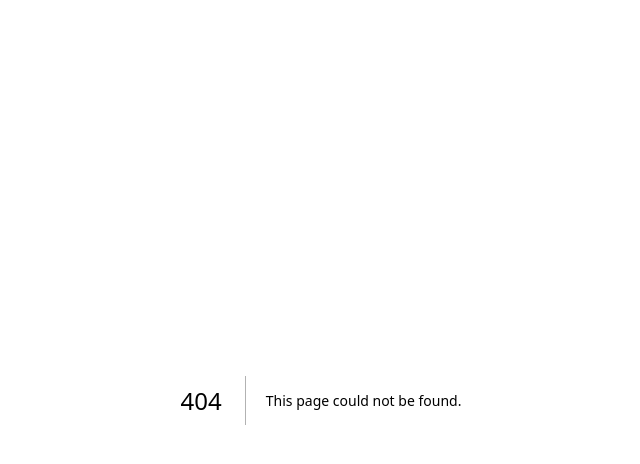
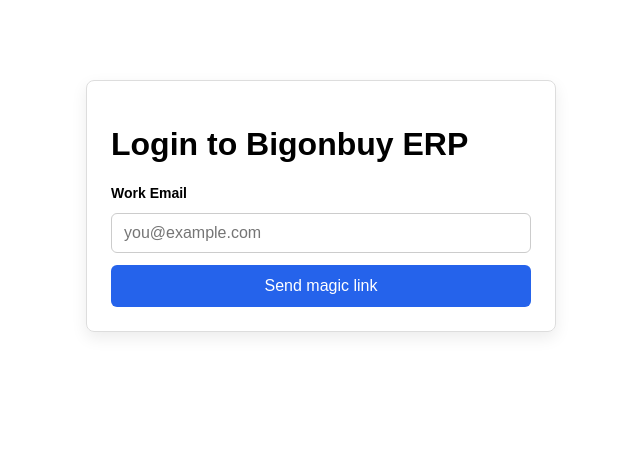
Before and after one commit to sandeep-megaska/bigonbuy-erp, a Next.js app: page /login in a window 1280 px wide. Before the commit this address had no page. Shown: the top 464 px of the page, without its empty margins (319-959 px from the left). Built offline with nearby package versions, Linux system fonts and the light colour scheme; no server answers.

Commit message:
Create login.js

```diff
--- /dev/null
+++ b/pages/login.js
@@ -0,0 +1,131 @@
+import { useEffect, useState } from 'react';
+import { useRouter } from 'next/router';
+import { supabase } from '../lib/supabaseClient';
+
+export default function Login() {
+  const router = useRouter();
+  const [email, setEmail] = useState('');
+  const [message, setMessage] = useState('');
+  const [error, setError] = useState('');
+  const [checkingSession, setCheckingSession] = useState(true);
+  const [submitting, setSubmitting] = useState(false);
+
+  useEffect(() => {
+    let active = true;
+    supabase.auth.getSession().then(({ data }) => {
+      if (!active) return;
+      if (data.session) {
+        router.replace('/erp');
+      } else {
+        setCheckingSession(false);
+      }
+    });
+
+    const {
+      data: authListener,
+    } = supabase.auth.onAuthStateChange((event, session) => {
+      if (!active) return;
+      if (session && event === 'SIGNED_IN') {
+        router.replace('/erp');
+      }
+    });
+
+    return () => {
+      active = false;
+      authListener.subscription.unsubscribe();
+    };
+  }, [router]);
+
+  const handleSubmit = async (event) => {
+    event.preventDefault();
+    setSubmitting(true);
+    setMessage('');
+    setError('');
+    const { error: signInError } = await supabase.auth.signInWithOtp({
+      email,
+      options: {
+        emailRedirectTo: `${window.location.origin}/erp`,
+      },
+    });
+
+    if (signInError) {
+      setError(signInError.message);
+    } else {
+      setMessage('Magic link sent! Check your email to continue.');
+      setEmail('');
+    }
+    setSubmitting(false);
+  };
+
+  if (checkingSession) {
+    return (
+      <div style={containerStyle}>
+        <p>Checking session...</p>
+      </div>
+    );
+  }
+
+  return (
+    <div style={containerStyle}>
+      <h1>Login to Bigonbuy ERP</h1>
+      <form onSubmit={handleSubmit} style={formStyle}>
+        <label htmlFor="email" style={labelStyle}>
+          Work Email
+        </label>
+        <input
+          id="email"
+          type="email"
+          value={email}
+          onChange={(e) => setEmail(e.target.value)}
+          required
+          placeholder="you@example.com"
+          style={inputStyle}
+        />
+        <button type="submit" style={buttonStyle} disabled={submitting}>
+          {submitting ? 'Sending...' : 'Send magic link'}
+        </button>
+      </form>
+      {message && <p style={{ color: 'green' }}>{message}</p>}
+      {error && <p style={{ color: 'red' }}>{error}</p>}
+    </div>
+  );
+}
+
+const containerStyle = {
+  maxWidth: 420,
+  margin: '80px auto',
+  padding: 24,
+  border: '1px solid #ddd',
+  borderRadius: 8,
+  fontFamily: 'Arial, sans-serif',
+  boxShadow: '0 6px 16px rgba(0,0,0,0.08)',
+};
+
+const formStyle = {
+  display: 'flex',
+  flexDirection: 'column',
+  gap: 12,
+  marginTop: 16,
+};
+
+const labelStyle = {
+  fontWeight: 600,
+  fontSize: 14,
+};
+
+const inputStyle = {
+  padding: '10px 12px',
+  fontSize: 16,
+  borderRadius: 6,
+  border: '1px solid #ccc',
+};
+
+const buttonStyle = {
+  padding: '12px 14px',
+  backgroundColor: '#2563eb',
+  color: '#fff',
+  border: 'none',
+  borderRadius: 6,
+  cursor: 'pointer',
+  fontSize: 16,
+};
```
